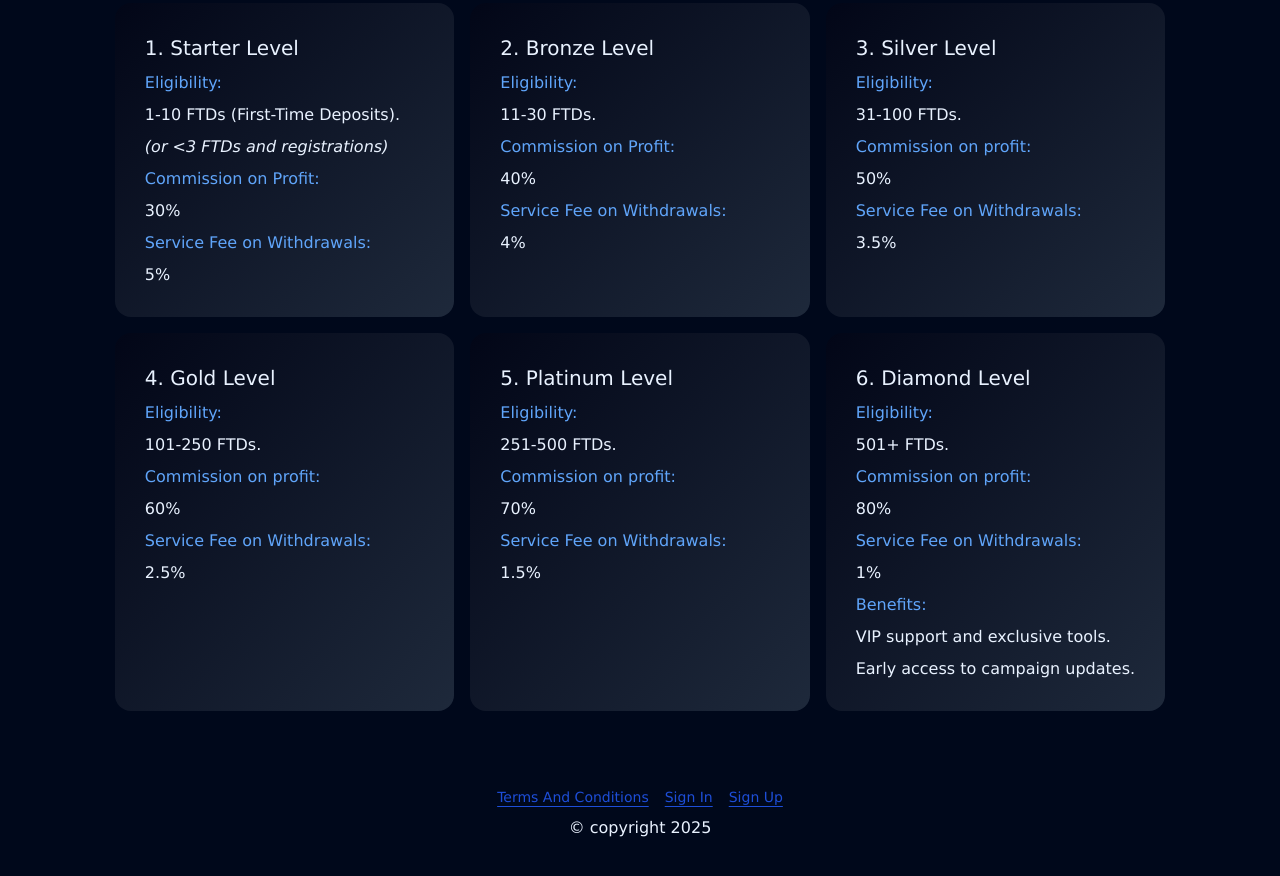
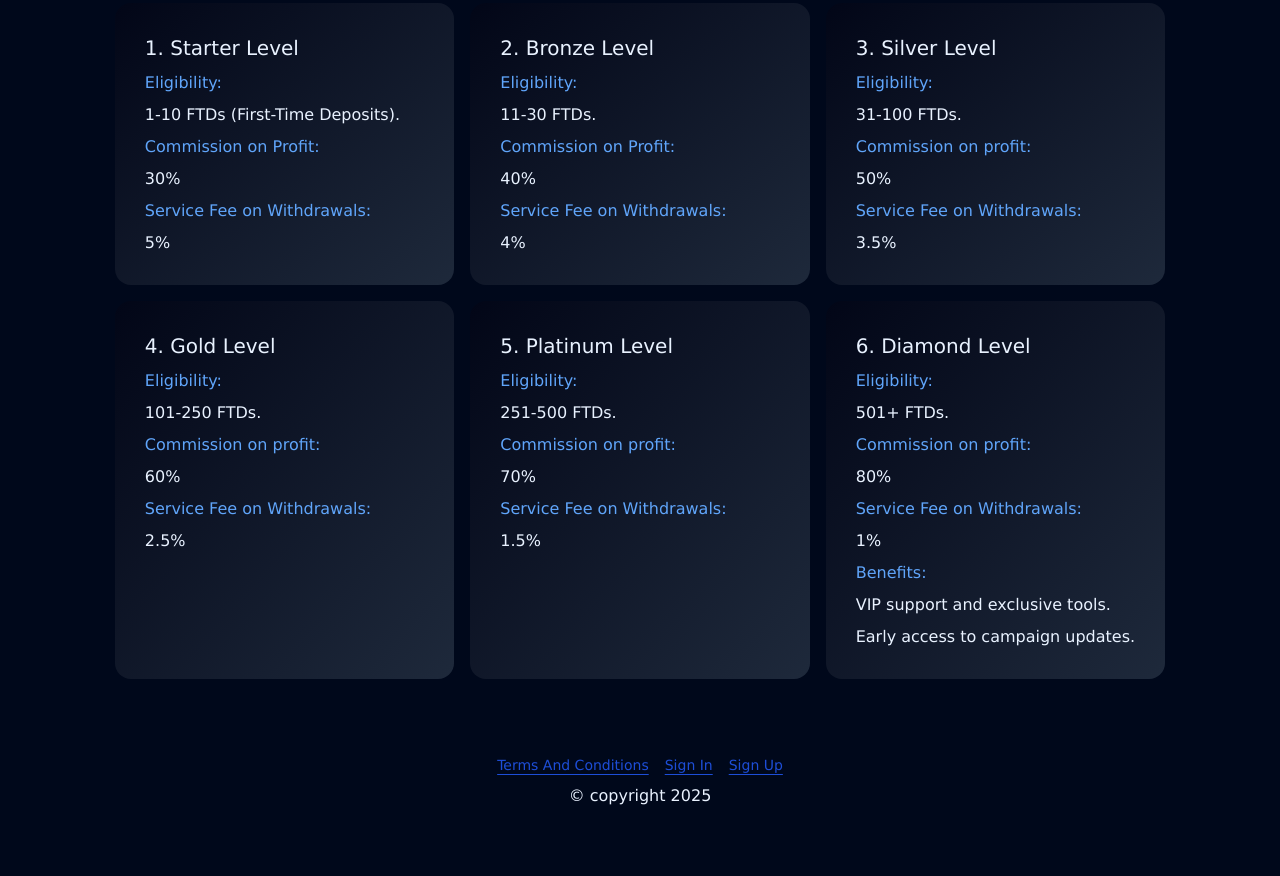
Before and after one commit to mrpopos/pocket-affiliate-website, a website: page dist/index.html in a window 1280 px wide. Shown: the part 3027-3903 px from the top of the page. Drawn offline with Linux system fonts and the light colour scheme.

Commit message:
文案修改

```diff
--- a/dist/index.html
+++ b/dist/index.html
@@ -257,7 +257,6 @@
                 <h2 class="text-[20px]">1. Starter Level</h2>
                 <h3 class="text-blue-400">Eligibility:</h3>
                 <p>1-10 FTDs (First-Time Deposits).</p>
-                <p class="italic">(or <3 FTDs and registrations)</p>
                 <h3 class="text-blue-400">Commission on Profit:</h3>
                 <p>30%</p>
                 <h3 class="text-blue-400">Service Fee on Withdrawals:</h3>
```
Also changed, not shown: 1 other file.
